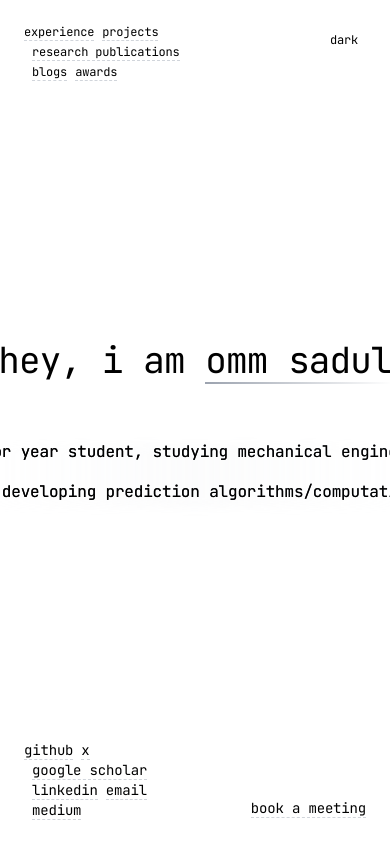
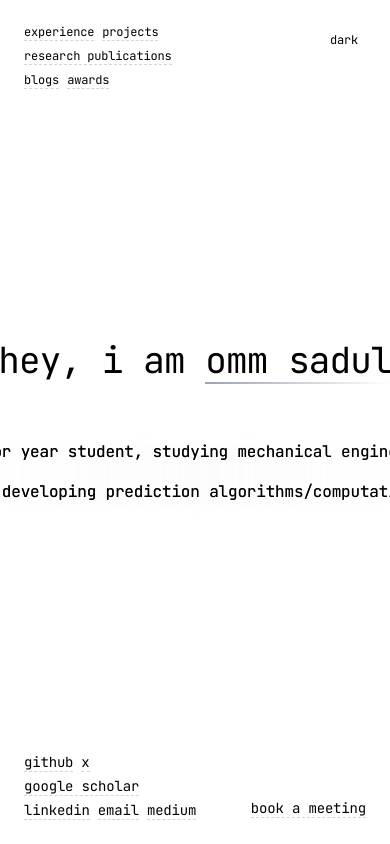
Before and after one commit to ommsadul/ommsadul.github.io, a Next.js app: page / in a window 390 px wide. Shown: the top 844 px of the page. Built offline with nearby package versions, Linux system fonts and the light colour scheme.

Commit message:
feat: enhance navigation components with improved layout and spacing for better responsiveness

```diff
--- a/src/app/page.tsx
+++ b/src/app/page.tsx
@@ -30,14 +30,13 @@ export default function Home() {
     show: { opacity: 1, y: 0, transition: { type: "spring", stiffness: 300, damping: 24 } }
   };  return (
     <div className="relative flex flex-col justify-center items-center min-h-screen">      {/* Main content starts directly */}
-
-      {/* Navigation Links - Top Left */}<motion.nav
-        className="fixed top-6 left-6 z-40"
+        {/* Navigation Links - Top Left */}<motion.nav
+        className="fixed top-6 left-6 z-40 max-w-[45vw] sm:max-w-none"
         variants={navContainer}
         initial="hidden"
         animate="show"
       >
-        <motion.ul className="flex flex-wrap space-x-2 sm:space-x-4 text-xs sm:text-sm max-w-[180px] sm:max-w-none">
+        <motion.ul className="flex flex-wrap gap-y-1 gap-x-2 sm:space-x-4 text-xs sm:text-sm">
           <motion.li variants={navItem} className="mb-1">
             <Link href="/experience" className="text-xs sm:text-sm">
               experience
@@ -165,14 +164,14 @@ export default function Home() {
             />
           </motion.div>
         </motion.div>
-      </motion.div>        {/* Social Links - Bottom Left */}      <motion.div
-        className="fixed bottom-6 left-6 z-40"
+      </motion.div>      {/* Social Links - Bottom Left */}      <motion.div
+        className="fixed bottom-6 left-6 z-40 max-w-[45vw] sm:max-w-none"
         initial={{ opacity: 0 }}
         animate={{ opacity: 1 }}
         transition={{ duration: 0.5, delay: 3.5 }}
       >
         <motion.ul
-          className="flex flex-wrap space-x-2 sm:space-x-4 text-xs sm:text-sm max-w-[180px] sm:max-w-none"
+          className="flex flex-wrap gap-x-2 gap-y-1 sm:space-x-4 text-xs sm:text-sm"
           variants={navContainer}
           initial="hidden"
           animate="show"
@@ -236,7 +235,7 @@ export default function Home() {
           </motion.li>        </motion.ul>
       </motion.div>      {/* Book a Meeting - Bottom Right */}
       <motion.div
-        className="fixed bottom-6 right-6 z-40"
+        className="fixed bottom-6 right-6 z-40 max-w-[45vw] sm:max-w-none"
         initial={{ opacity: 0 }}
         animate={{ opacity: 1 }}
         transition={{ duration: 0.5, delay: 3.7 }}
--- a/src/components/DockNavigation.tsx
+++ b/src/components/DockNavigation.tsx
@@ -83,16 +83,15 @@ export function DockNavigation() {
 
   if (!mounted) return null;
 
-  return (
-    <motion.div
-      className="fixed bottom-6 left-1/2 transform -translate-x-1/2 z-50"
+  return (    <motion.div
+      className="fixed bottom-6 left-1/2 transform -translate-x-1/2 z-50 w-[90%] sm:w-auto"
       initial={{ opacity: 0, y: 30 }}
       animate={{ opacity: 1, y: 0 }}
       transition={{ delay: 0.8, duration: 0.5, type: 'spring', stiffness: 300, damping: 25 }}
     >
-      <nav className="dock-navigation">
+      <nav className="dock-navigation w-full overflow-x-auto">
         <motion.ul
-          className="flex space-x-3 sm:space-x-4 px-5 py-3.5 bg-white/80 dark:bg-black/80 backdrop-blur-md rounded-2xl shadow-lg border border-gray-200/50 dark:border-gray-800/50"
+          className="flex space-x-2 sm:space-x-4 px-3 sm:px-5 py-3 sm:py-3.5 bg-white/80 dark:bg-black/80 backdrop-blur-md rounded-2xl shadow-lg border border-gray-200/50 dark:border-gray-800/50 min-w-fit"
           initial={{ scale: 0.95, opacity: 0 }}
           animate={{ scale: 1, opacity: 1 }}
           transition={{ duration: 0.3, delay: 0.9 }}
```
